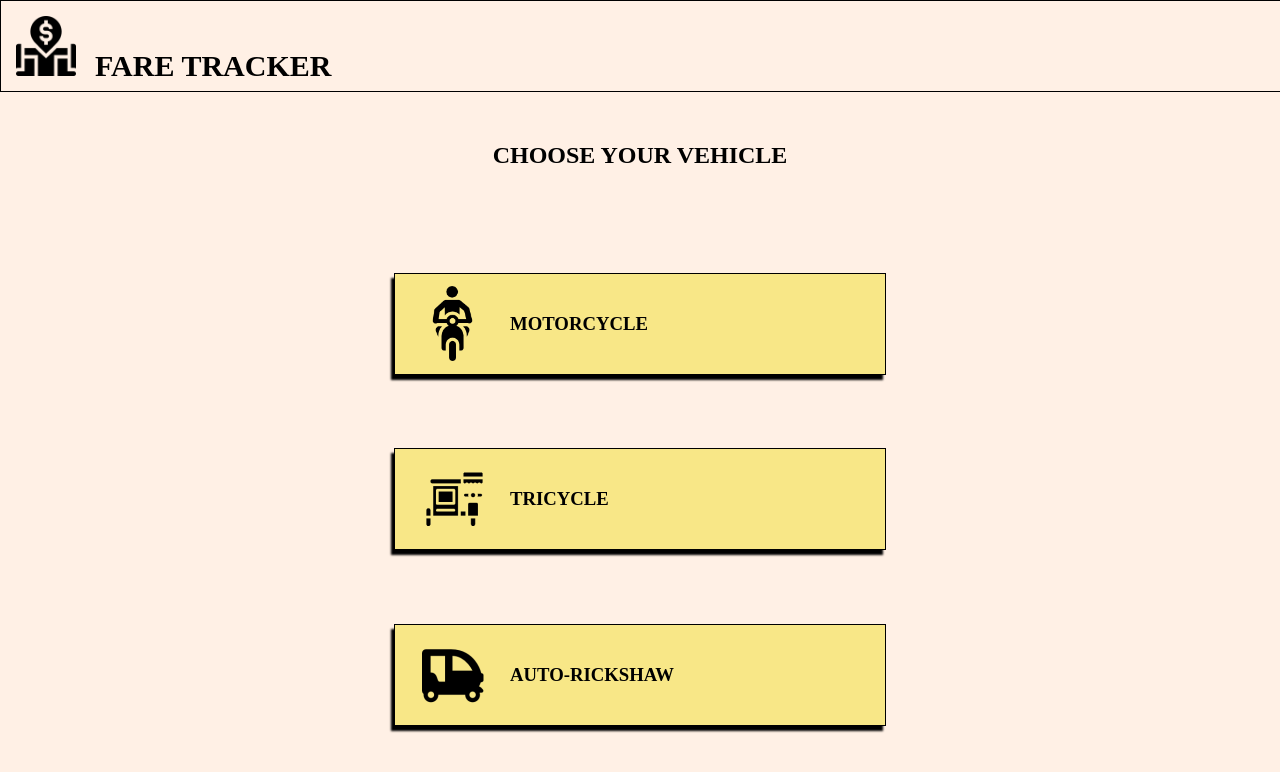
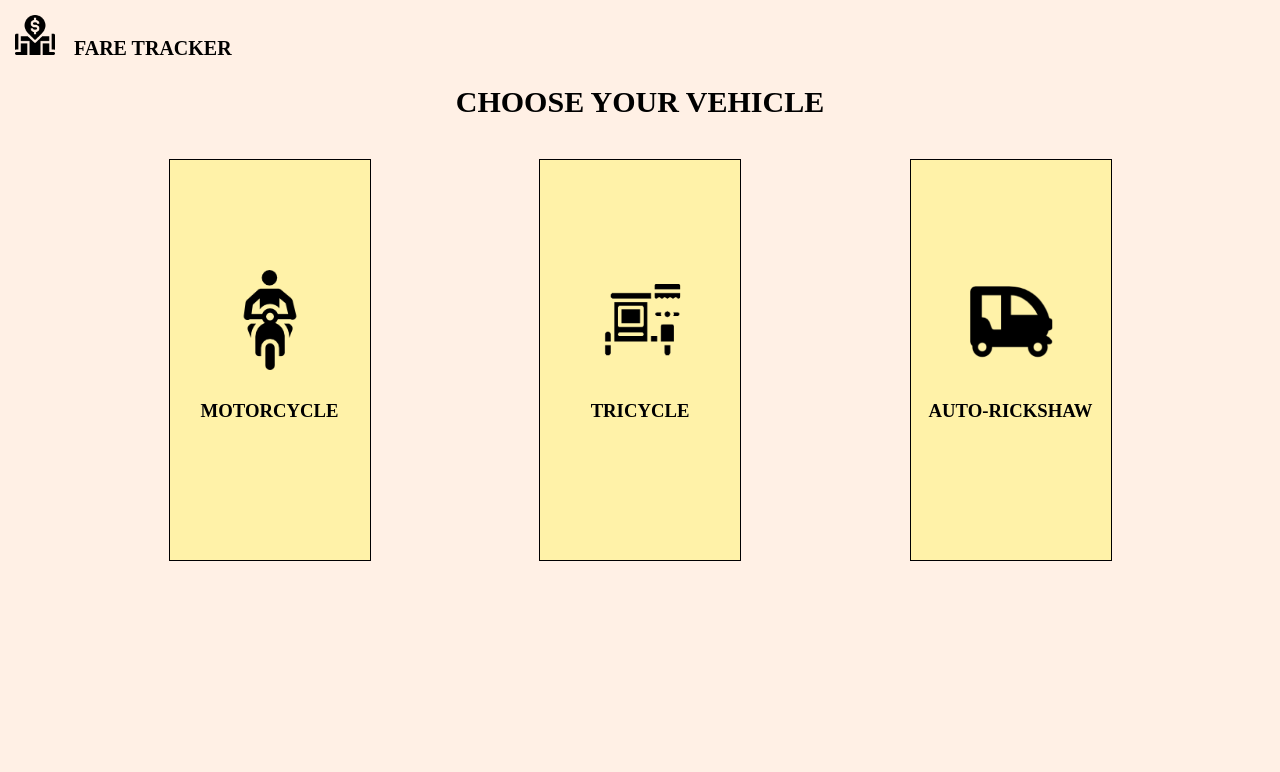
Before and after one commit to Ciboow/responsive-test, a plain HTML site: page index.html in a window 1280 px wide. Drawn offline with Linux system fonts and the light colour scheme.

Commit message:
Add files via upload

```diff
--- a/index.html
+++ b/index.html
@@ -11,26 +11,38 @@
 
         <nav class="nav-wrapper">
             <ul>
+                <a href="index.html">
                     <li><img src="images/logo.png"></li>
                     <li><h1>FARE TRACKER</h1></li>
+               </a>
             </ul>
         </nav>
 
         <h2>CHOOSE YOUR VEHICLE</h2>
 
         <div class="selection-wrapper">
+
+            <a href="index.html">
                 <div class="selection-box">
+
                         <img src="images/motorcycle.png">
                         <h3>MOTORCYCLE</h3>
+
                 </div>
+            </a>
+
+            <a href="index.html">
                 <div class="selection-box">
                         <img src="images/tricycle.png">
                         <h3 class="selection-box-text">TRICYCLE</h3>
                 </div>
+            </a>
+            <a href="index.html">
                 <div class="selection-box">
                         <img src="images/rickshaw.png">
                         <h3>AUTO-RICKSHAW</h3>
                 </div>
+            </a>
         </div>
 
     </body>
--- a/style.css
+++ b/style.css
@@ -13,10 +13,16 @@ h2{
     margin-bottom:20px;
 }
 
+a{
+    text-decoration: none;
+    color:black;
+}
+
 .nav-wrapper{
     width:100%;
     height:90px;
     border:1px solid black;
+
 }
 .nav-wrapper ul{
     list-style: none;
@@ -52,7 +58,7 @@ h2{
     width:300px;
     height:100px;
     border:1px solid black;
-    background:rgb(248, 231, 135);
+    background:rgb(255, 242, 168);
     box-shadow: -3px 5px 2px 0px black;
 
 }
@@ -62,30 +68,146 @@ h2{
     padding-left:20px;
 }
 .selection-box h3{
-    display:inline-flex;
-    padding:20px;
+    display:inline;
+    padding:10px;
 }
 
 @media only screen and (min-width:601px){
     h2{
-        margin-top:50px;
+        margin-top:60px;
+        font-size:30px;
+
+    }
+    .nav-wrapper{
+        border:0px solid black;
     }
     .selection-wrapper{
-        height:600px;
-    }
-    .selection-box{
-        display:flex;
-        align-items: center;
-
-        width:300px;
-        height:100px;
-        border:1px solid black;
-        background:rgb(248, 231, 135);
-        box-shadow: -3px 5px 2px 0px black;
+        height:550px;
+        margin: 30px 0px;
 
     }
+
     .selection-box{
         width:490px;
+        height:140px;
+    }
+    .selection-box img{
+        width:100px;
+        height:100px;
+        padding-left:40px;
+    }
+    .selection-box h3{
+        padding:40px;
+        font-size: 27px;
+    }
+}
+
+@media only screen and (min-width:1024px){
+    h2{
+        margin-top: 10px;
+        margin-bottom: 40px;
+    }
+    .nav-wrapper{
+        width:100%;
+        height:75px;
+
+    }
+    .nav-wrapper li{
+        display:inline;
+        padding-left:10px;
+    }
+    .nav-wrapper img{
+        height:40px;
+        width:40px;
+        margin-left:5px;
+        margin-right:5px;
+    }
+    .nav-wrapper h1{
+        display:inline;
+        font-size: 20px;
+    }
+
+
+    .selection-wrapper{
+        flex-direction: row;
+        align-items:flex-start;
+        width:auto;
+        height:auto;
+        margin:0;
+
+    }
+
+    .selection-box{
+        display:block;
+        position:relative;
+        width: 200px;
+        height: 400px;
+        border:1px solid black;
+        box-shadow:none;
+
+        animation-name:selection-hover-out;
+        animation-duration:0.25s;
+        animation-fill-mode: forwards;
+    }
+    @keyframes selection-hover-out{
+        0%{
+            left:10px;
+            bottom:10px;
+            box-shadow: -15px 10px 0px 0px black;
+            background:rgb(248, 231, 135);
+        }
+        100%{
+            left:0;
+            bottom:0;
+            box-shadow: 0px 0px 0px 0px black;
+            background:rgb(255, 242, 168);
+        }
+    }
+
+    .selection-box:hover{
+
+        animation-name: selection-hover;
+        animation-duration: 0.25s;
+        animation-fill-mode: forwards;
+
+    }
+    @keyframes selection-hover{
+        0%{
+            left:0;
+            bottom:0;
+            box-shadow: 0px 0px 0px 0px black;
+            background:rgb(255, 242, 168);
+        }
+        100%{
+            left:10px;
+            bottom:10px;
+            box-shadow: -15px 10px 0px 0px black;
+            background:rgb(248, 231, 135);
+
+        }
+    }
+
+    .selection-box:active{
+        animation-name: selection-hover-out;
+        animation-duration: 0.25s;
+        animation-fill-mode: forwards;
+    }
+
+    .selection-box img{
+        display:block;
+        margin-top:55%;
+        margin-left:auto;
+        margin-right:auto;
+        width:50%;
+        padding:0;
+    }
+    .selection-box h3{
+        display:block;
+        margin:0;
+        margin-top:30px;
+        text-align: center;
+        padding:0;
+        font-size:1.17em;
     }
 
 }
```
Lines whose indentation alone changed are shown as unchanged.
